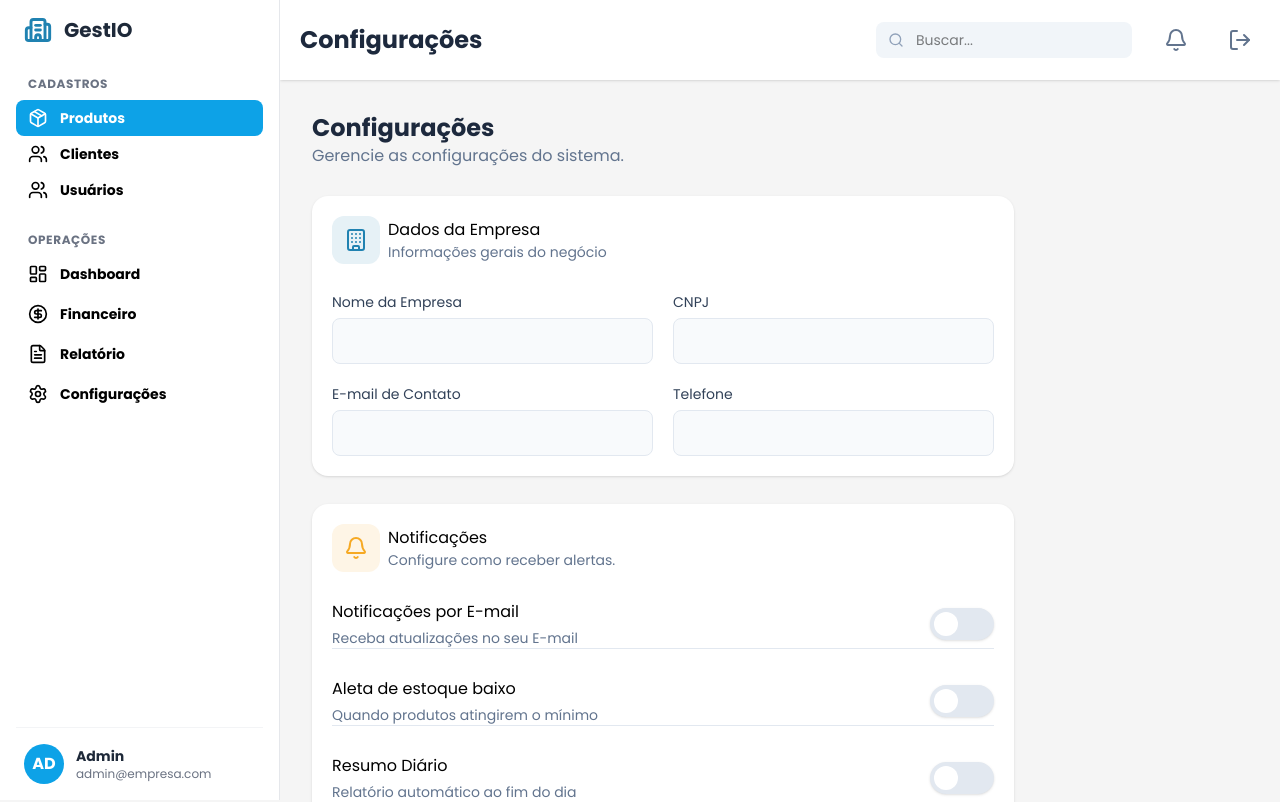
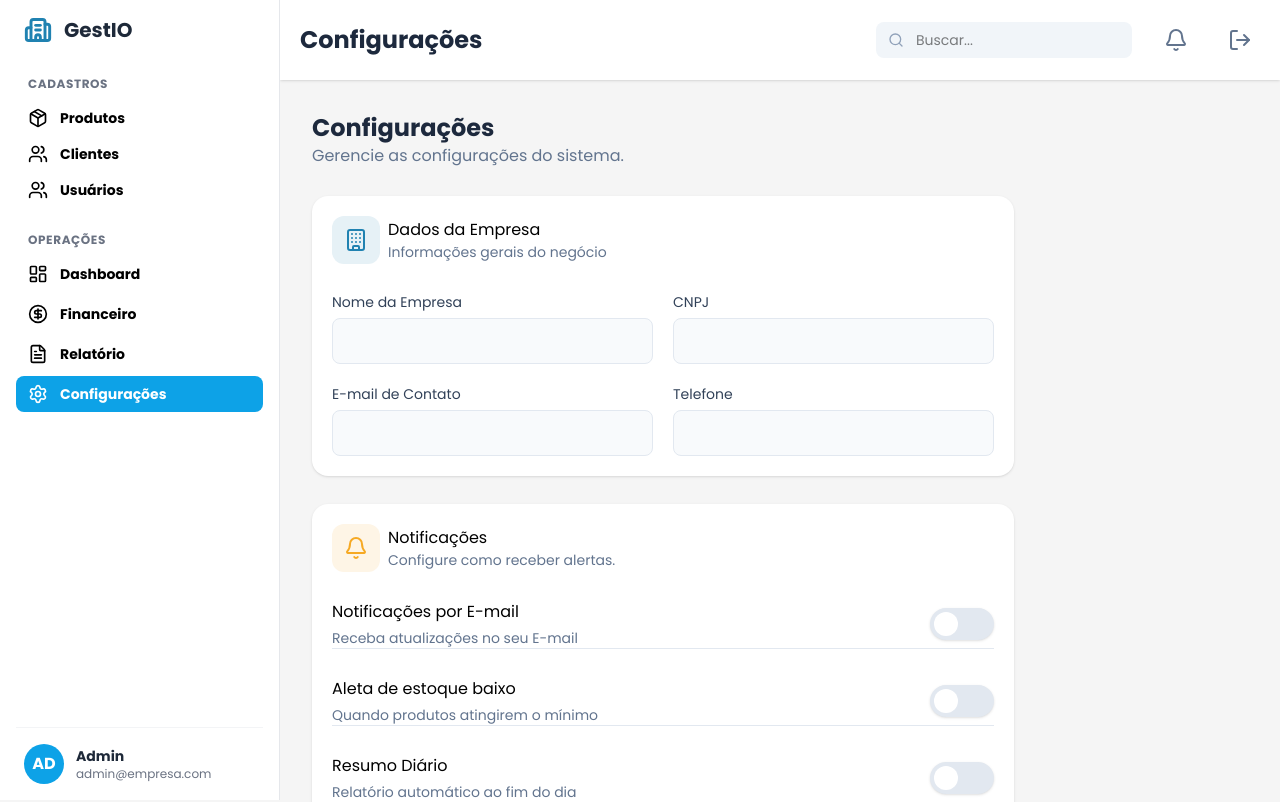
Before and after one commit to I-Samuel-I/Gestio, a Next.js app in the folder frontend/: page /config in a window 1280 px wide. Shown: the top 802 px of the page. Built offline with nearby package versions, Linux system fonts and the light colour scheme.

Commit message:
chore: update code version

```diff
--- a/frontend/src/app/layout.tsx
+++ b/frontend/src/app/layout.tsx
@@ -21,7 +21,6 @@ const geistMono = Geist_Mono({
 
 export const metadata: Metadata = {
   title: "Gestio",
-  description: "Generated by create next app",
 };
 
 export default function RootLayout({
--- a/frontend/src/app/products/page.tsx
+++ b/frontend/src/app/products/page.tsx
@@ -13,13 +13,17 @@ import CreateButton from "@/components/createButton";
 export default function Products() {
 
   const [open, setOpen] = useState(false);
+  const [navMobile, setNavMobile] = useState(false);
 
   return (
     <main className="flex min-h-screen bg-slate-50">
-      <Navbar />
+      <Navbar
+      mobileOpen = {navMobile}
+      onClose ={() => setNavMobile(false)}
+      />
 
       <div className="flex flex-col flex-1 md:ml-50 lg:ml-70">
-        <Header title="Produtos" />
+        <Header title="Produtos" onMenuClick={()=> setNavMobile(true)} />
 
         <div className="p-8 space-y-6">
           {/* Hero section */}
--- /dev/null
+++ b/frontend/src/app/users/page.tsx
@@ -0,0 +1,8 @@
+
+export default function Users(){
+    return(
+        <main>
+
+        </main>
+    )
+}
--- a/frontend/src/components/header.tsx
+++ b/frontend/src/components/header.tsx
@@ -1,10 +1,14 @@
+"use client";
 import { Bell, LogOut, Menu, Search } from "lucide-react";
+import { useState } from "react";
 
 type HeaderProps = {
   title: string;
+  onMenuClick: () => void;
 };
 
-export default function Header({ title }: HeaderProps) {
+export default function Header({ title, onMenuClick }: HeaderProps) {
+
   return (
     <header className="flex h-fit w-full items-center justify-between p-5 bg-white shadow-sm">
       <h1 className=" sm:text-2xl font-semibold text-slate-800">{title}</h1>
@@ -18,7 +22,7 @@ export default function Header({ title }: HeaderProps) {
             className="pl-10 pr-4 py-2 bg-slate-100 border-none rounded-lg text-sm focus:ring-2 focus:ring-[#2082B1] outline-none w-64 transition-all"
           />
         </div>
-        <button className=" sm:hidden">
+        <button className=" md:hidden" onClick={onMenuClick} >
           <Menu className="text-slate-500 hover:text-[#0DA2E7] hover:bg-[#E7F6FE] rounded-full transition-colors hover:cursor-pointer w-6 h-6" />
         </button>
         <button className="relative p-2 text-slate-500 hover:text-[#0DA2E7] hover:bg-[#E7F6FE] rounded-full transition-colors hover:cursor-pointer">
--- a/frontend/src/components/navbar.tsx
+++ b/frontend/src/components/navbar.tsx
@@ -11,7 +11,13 @@ import {
   LucideIcon,
 } from "lucide-react";
 import Link from "next/link";
+import { usePathname } from "next/navigation";
 import { useState } from "react";
+
+type MobileProps = {
+  mobileOpen: boolean;
+  onClose: () => void;
+};
 
 type NavItemProps = {
   icon: LucideIcon;
@@ -20,11 +26,27 @@ type NavItemProps = {
   onClick?: () => void;
 };
 
-export default function Navbar() {
-  const [activeItem, setActiveItem] = useState<string>("Produtos");
+export default function Navbar({ mobileOpen, onClose }: MobileProps) {
+  const pathname = usePathname();
+  const activeItem =
+    pathname === "/products"
+      ? "Produtos"
+      : pathname === "/clients"
+        ? "Clientes"
+        : pathname === "/config"
+          ? "Configurações"
+          : "";
 
   return (
-    <nav className="hidden md:flex md:fixed  flex-col w-50 lg:w-70 h-screen bg-white border-r border-gray-200 p-4 justify-between">
+    <>
+      {mobileOpen && (
+        <div
+          onClick={onClose}
+          className="fixed inset-0 bg-black/40 z-40 md:hidden"
+        />
+      )}
+
+      <nav className="hidden md:flex fixed flex-col md:w-50 lg:w-70 h-screen bg-white border-r border-gray-200 p-4 justify-between">
         <div>
           {/* Logo Section */}
           <div className="flex items-center gap-3 px-2 mb-8">
@@ -106,11 +128,14 @@ export default function Navbar() {
               <h3 className="text-sm font-semibold text-gray-800 truncate">
                 Admin
               </h3>
-            <p className="text-xs text-gray-500 truncate">admin@empresa.com</p>
+              <p className="text-xs text-gray-500 truncate">
+                admin@empresa.com
+              </p>
             </div>
           </div>
         </div>
       </nav>
+    </>
   );
 }
 
```
Lines whose indentation alone changed are shown as unchanged.
